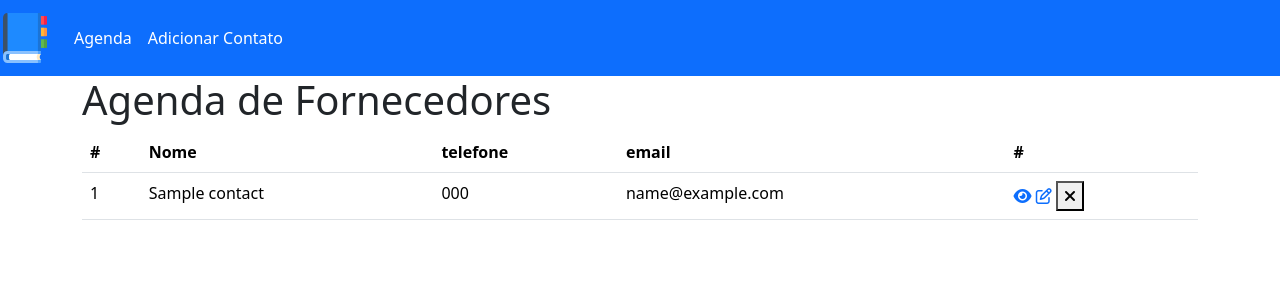
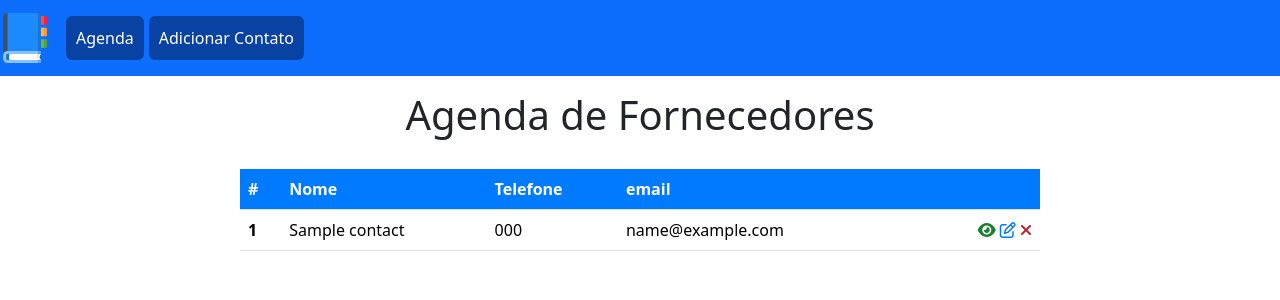
Before and after one commit to LuanBrunoM/contact-list-crud, a PHP site: page / in a window 1280 px wide. Shown: the top 300 px of the page. Run offline with PHP 8.4, Linux system fonts and the light colour scheme; tables that the repository leaves empty or names only in its code hold one stand-in row (values such as "Sample post").

Commit message:
style update

```diff
--- a/css/styles.css
+++ b/css/styles.css
@@ -1,3 +1,73 @@
 .navbar-brand img {
   width: 50px;
 }
+
+#main-title {
+  text-align: center;
+  margin: 15px 0 30px;
+}
+
+.navbar-nav .nav-link {
+  background-color: #0842A3;
+  border: 2px solid #0842A3;
+  border-radius: 6px;
+  margin-right: 5px;
+}
+
+.navbar-nav .nav-link:hover {
+  background-color: transparent;
+  border-color: #fff;
+}
+
+/* HOME */
+#contacts-table {
+  max-width: 800px;
+  margin: 0 auto;
+}
+
+#contacts-table thead tr th{
+  color: #fff;
+  background-color: #007BFF;
+}
+
+.col-id {
+  font-weight: bold;
+}
+
+.actions {
+  text-align: right;
+  width: 150px;
+}
+
+.check-icon {
+  color: #1e7e34;
+}
+
+.edit-icon {
+  color: #007bff;
+}
+
+.delete-btn {
+  background-color: transparent;
+  border: none;
+  padding: 0;
+}
+
+.delete-icon {
+  color: #bd2130;
+}
+
+#empty-list-text {
+  text-align: center;
+}
+
+#msg {
+  color: #155724;
+  background-color: #d4edda;
+  border: 1px solid #c3e6cb;
+  padding: 10px;
+  text-align: center;
+  max-width: 500px;
+  margin: 0 auto;
+  margin-top: 30px;
+}
--- a/index.php
+++ b/index.php
@@ -12,22 +12,22 @@ include_once("./templates/header.php");
         <tr>
           <th scope="col">#</th>
           <th scope="col">Nome</th>
-          <th scope="col">telefone</th>
+          <th scope="col">Telefone</th>
           <th scope="col">email</th>
-          <th scope="col">#</th>
+          <th scope="col"></th>
         </tr>
       </thead>
       <tbody>
         <?php foreach ($contacts as $contact) : ?>
           <tr>
-            <td scope="row"><?= $contact["id"] ?></td>
+            <td scope="row" class="col-id"><?= $contact["id"] ?></td>
             <td scope="row"><?= $contact["name"] ?></td>
             <td scope="row"><?= $contact["phone"] ?></td>
             <td scope="row"><?= $contact["email"] ?></td>
             <td class="actions">
               <a href="#"><i class="fas fa-eye check-icon"></i></a>
               <a href="#"><i class="far fa-edit edit-icon"></i></a>
-              <button type="submit"><i class="fas fa-times delete-icon"></i></button>
+              <button type="submit" class="delete-btn"><i class="fas fa-times delete-icon"></i></button>
             </td>
           </tr>
         <?php endforeach; ?>
```
